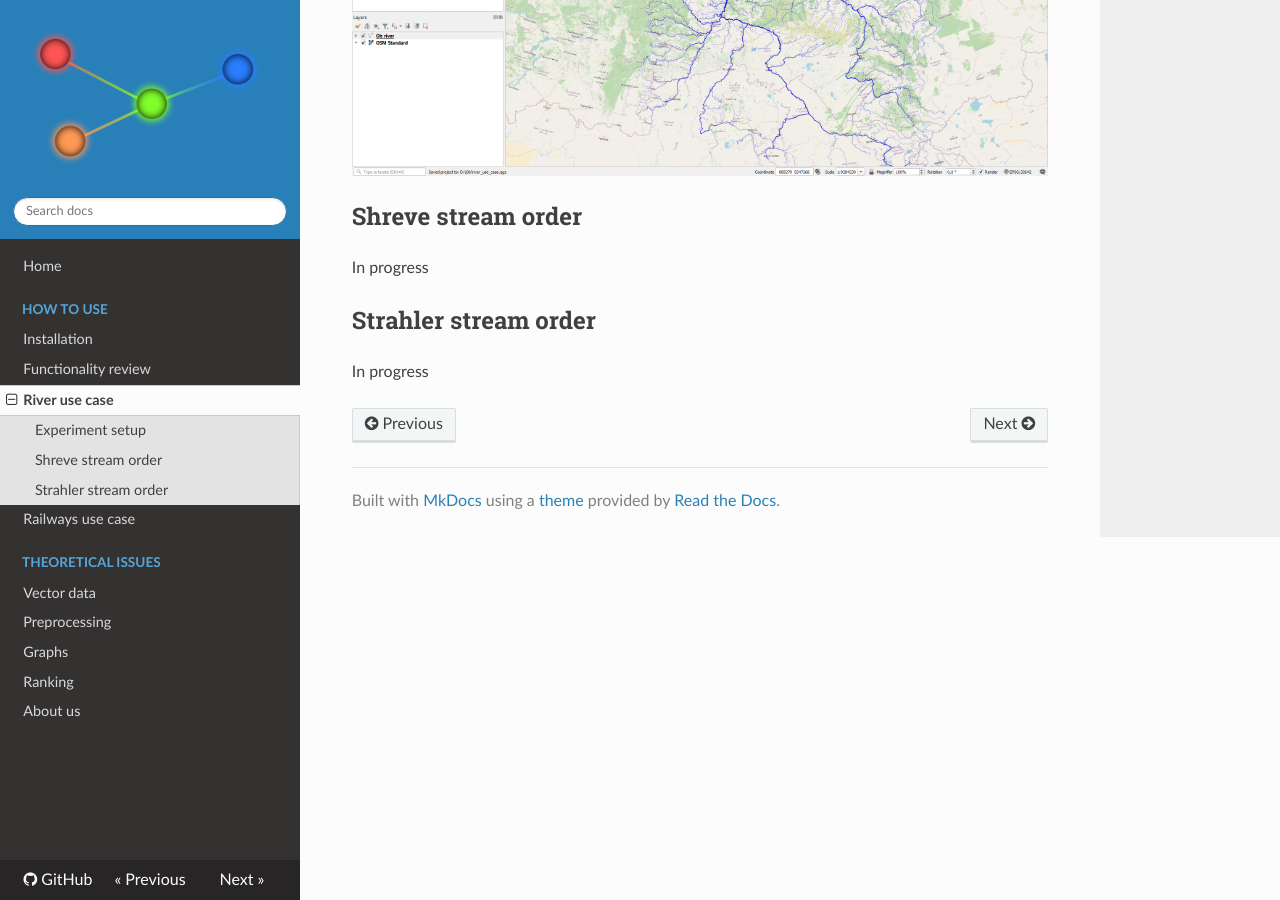
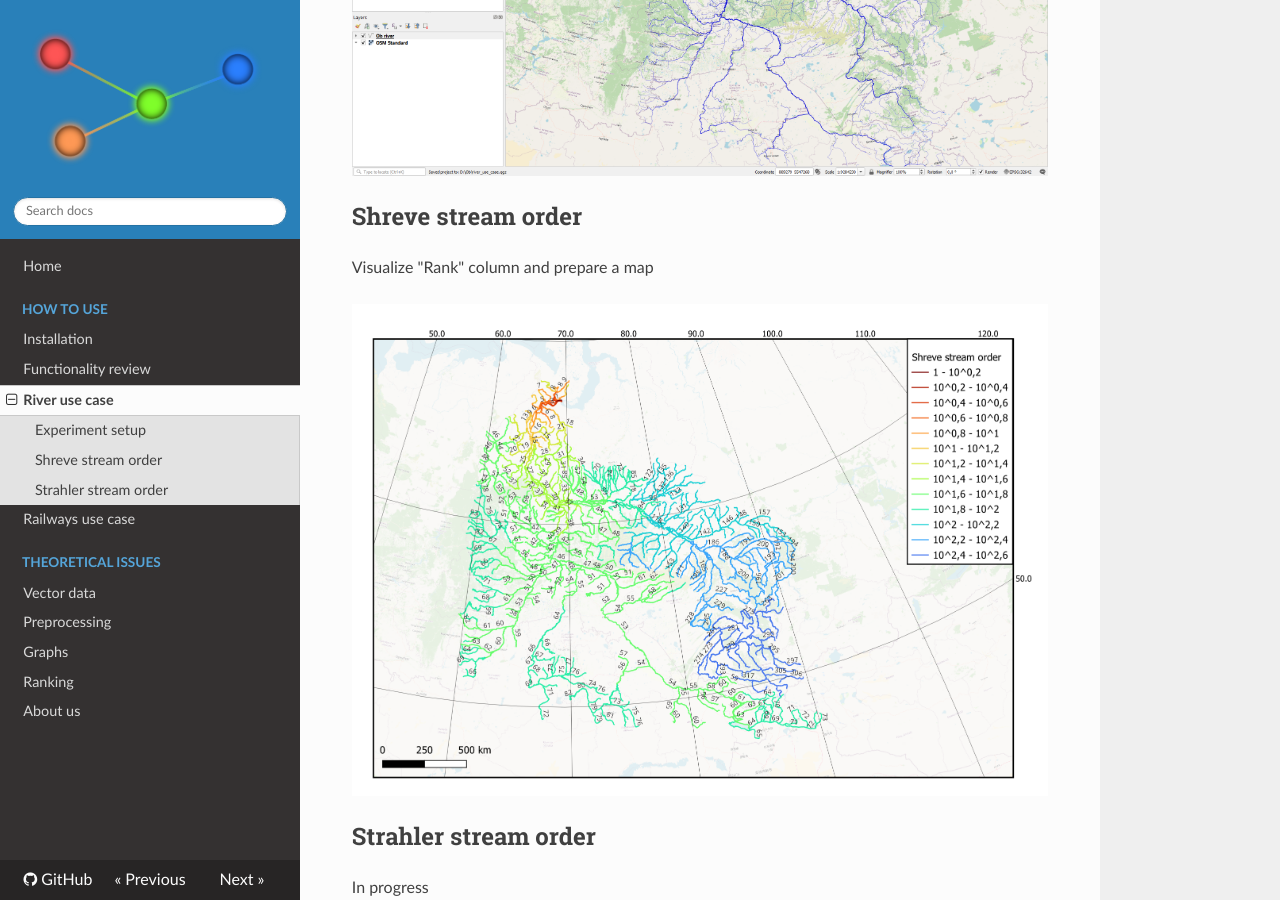
Before and after one commit to ChrisLisbon/QGIS_LinesRankingPlugin, an MkDocs documentation site: the page built from docs/usage/river_case.md, in a window 1280 px wide and 900 px high, scrolled down 1248 px. Built offline with MkDocs 1.6.1, drawn with Linux system fonts in a browser that asks for light colours; nearby versions of some CDN libraries.

Commit message:
provide visualisations

```diff
--- a/docs/usage/river_case.md
+++ b/docs/usage/river_case.md
@@ -26,7 +26,9 @@
 
 ## Shreve stream order
 
-In progress
+Visualize "Rank" column and prepare a map
+
+<img src="https://raw.githubusercontent.com/ChrisLisbon/QGIS_LinesRankingPlugin/docs/images/shreve_order_ob.png" width="750"/>
 
 ## Strahler stream order
 
```
Also changed, not shown: images/shreve_order_ob.png (added).
